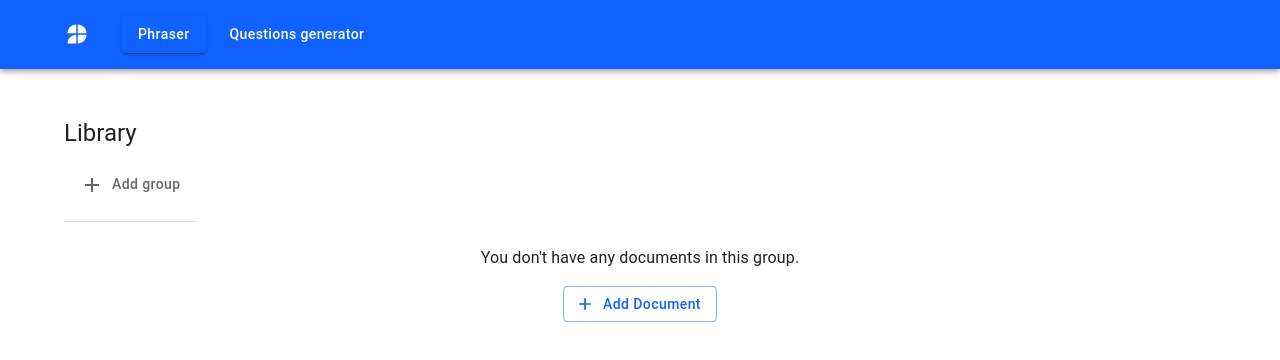
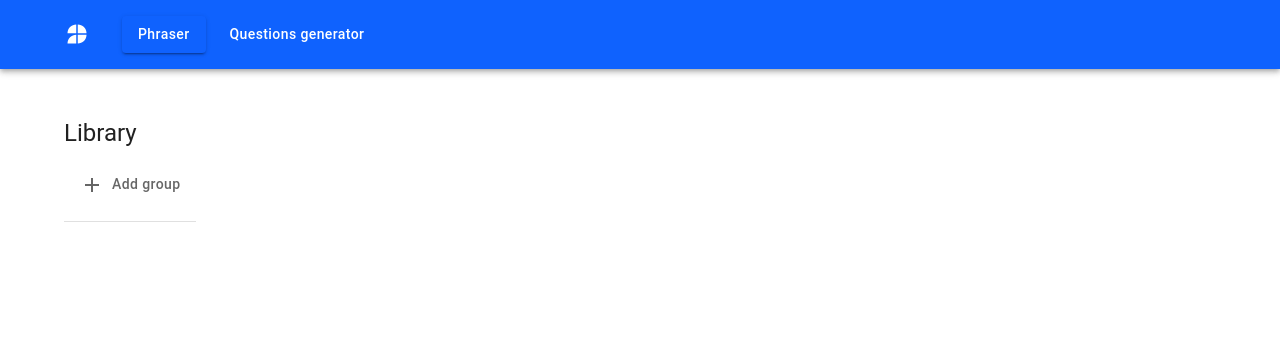
Before and after one commit to kidonrage/kidonrage.github.io, a React (Create React App) app in the folder phraser/: page /phraser/library in a window 1280 px wide. Shown: the top 360 px of the page. Built offline with nearby package versions, Linux system fonts and the light colour scheme.

Commit message:
Phraser: fix library bug

```diff
--- a/phraser/src/phraser/library/LibraryPage.js
+++ b/phraser/src/phraser/library/LibraryPage.js
@@ -140,6 +140,7 @@ export const LibraryPage = ({ setError }) => {
                     </Box>
                 </Grid>
 
+                {!!selectedTab && (
                     <Grid
                         container
                         direction="row"
@@ -147,6 +148,7 @@ export const LibraryPage = ({ setError }) => {
                     >
                         <DocumentsList documents={currentGroupDocuments} addDocument={() => setNewDocumentDialogOpen(true)} />
                     </Grid>
+                )}
 
             </Container>
 
```
Lines whose indentation alone changed are shown as unchanged.
